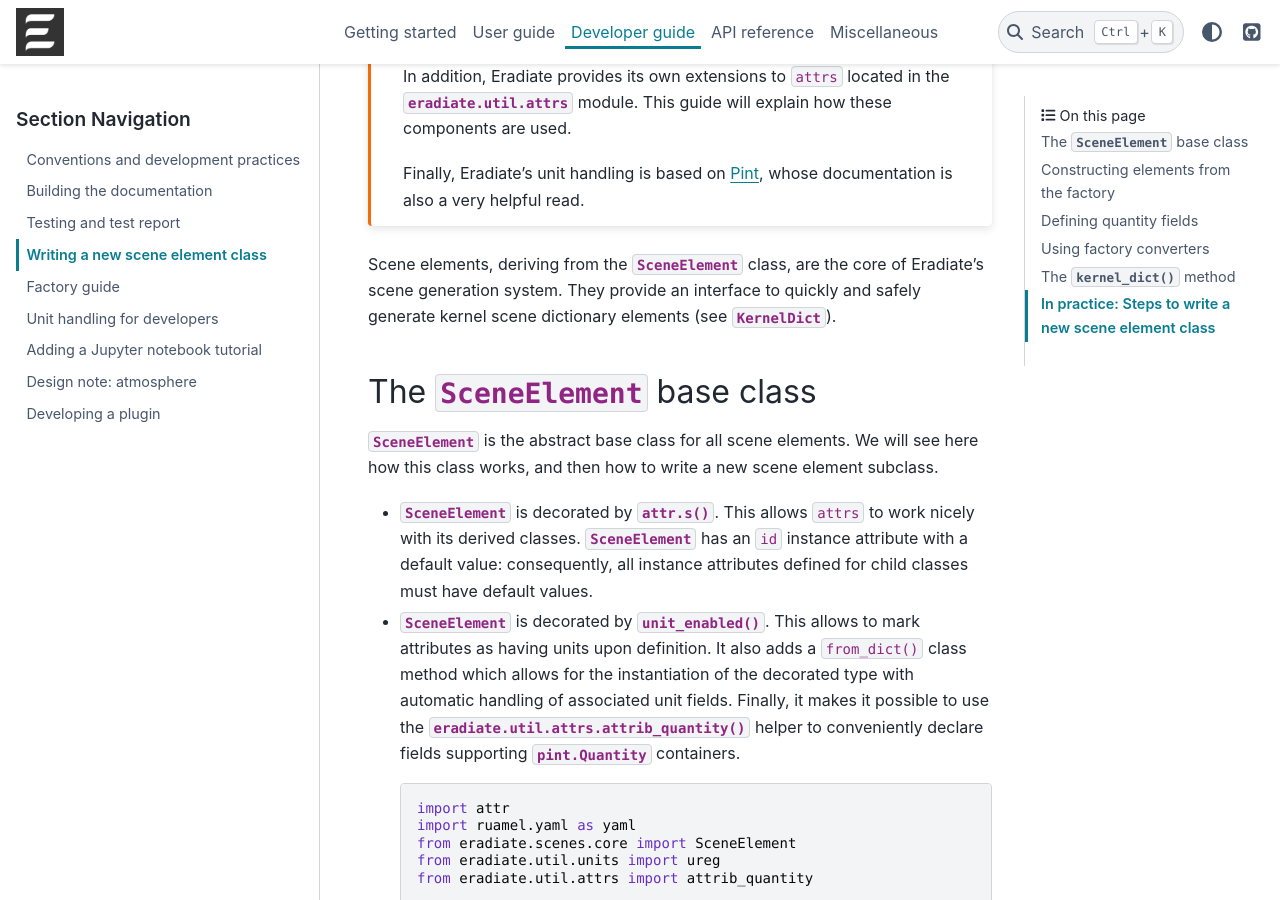
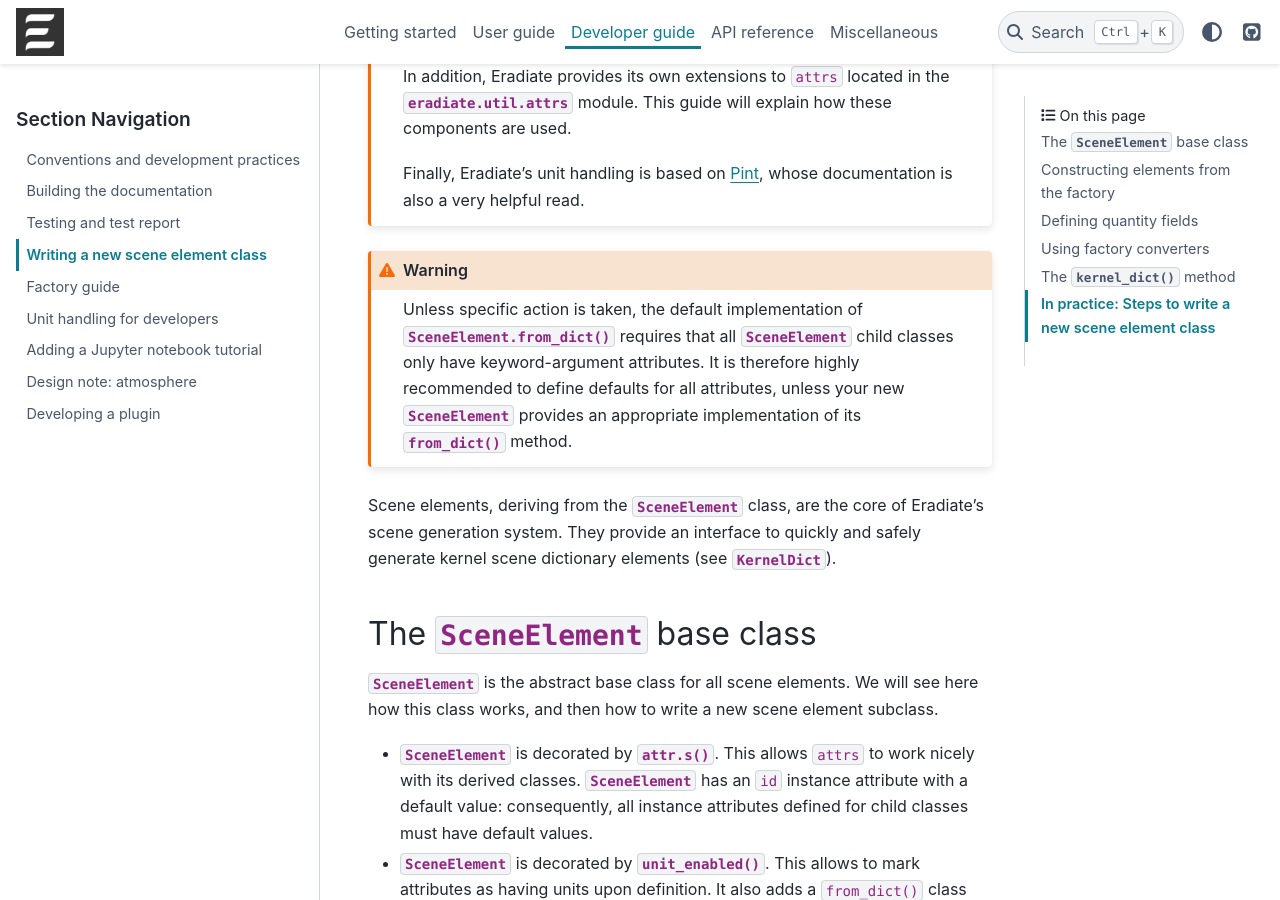
Before and after one commit to eradiate/eradiate, a Sphinx documentation site: the page built from docs/rst/developer_guide/scene_element_guide.rst, in a window 1280 px wide and 900 px high, scrolled down 397 px. Built offline with Sphinx 7.4.7 and the PyData theme 0.15.4, drawn with Linux system fonts in a browser that asks for light colours; pages that are not in the unit, such as notebooks, are missing from menus.

Commit message:
Added kw-only argument notice to dev docs

```diff
--- a/docs/rst/developer_guide/scene_element_guide.rst
+++ b/docs/rst/developer_guide/scene_element_guide.rst
@@ -19,6 +19,15 @@ Writing a new scene element class
    Finally, Eradiate's unit handling is based on
    `Pint <https://pint.readthedocs.io>`_, whose documentation is also a very
    helpful read.
+
+.. warning::
+
+   Unless specific action is taken, the default implementation of
+   :meth:`.SceneElement.from_dict` requires that all :class:`.SceneElement`
+   child classes only have keyword-argument attributes. It is therefore highly
+   recommended to define defaults for all attributes, unless your new
+   :class:`.SceneElement` provides an appropriate implementation of its
+   :meth:`~.SceneElement.from_dict` method.
 
 Scene elements, deriving from the :class:`~eradiate.scenes.core.SceneElement`
 class, are the core of Eradiate's scene generation system. They provide an
```
